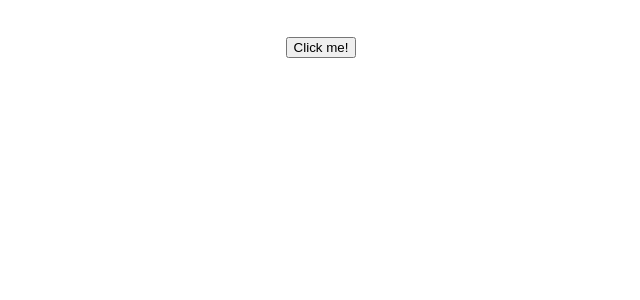
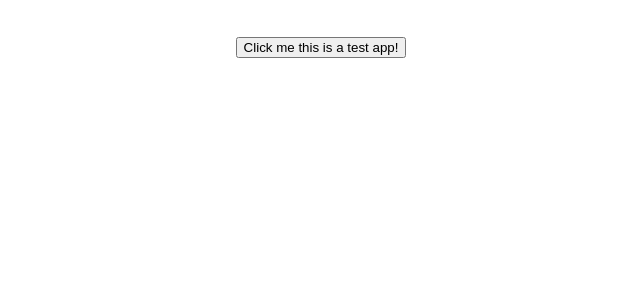
Before and after one commit to amolanol5/react-app, a React (Create React App) app: page / in a window 1280 px wide. Shown: the top 300 px of the page, without its empty margins (319-959 px from the left). Built offline with nearby package versions, Linux system fonts and the light colour scheme.

Commit message:
feat: test app

```diff
--- a/src/HelloWorld.js
+++ b/src/HelloWorld.js
@@ -7,7 +7,7 @@ const HelloWorld = () => {
   }
 
   return (
-    <h1> <button onClick={sayHello}>Click me!</button></h1>
+    <h1> <button onClick={sayHello}>Click me this is a test app!</button></h1>
   );
 };
 
```
